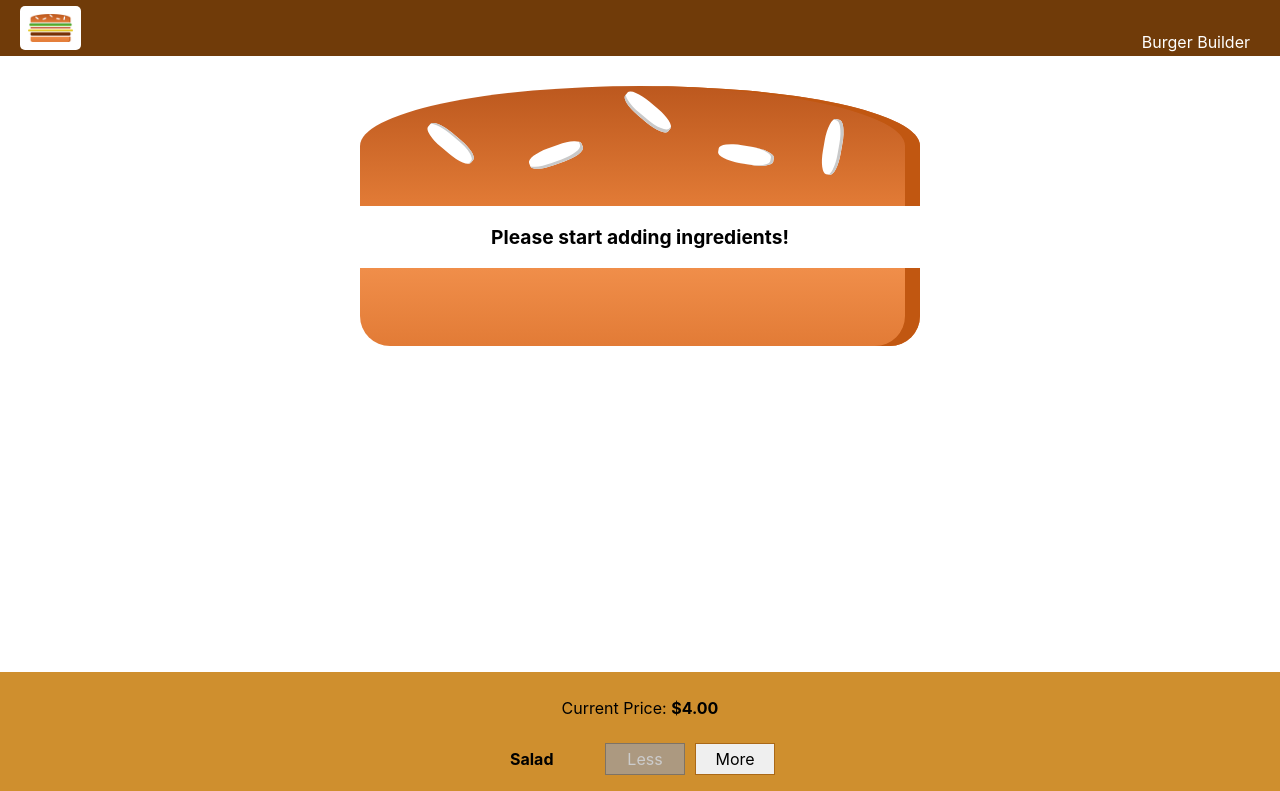
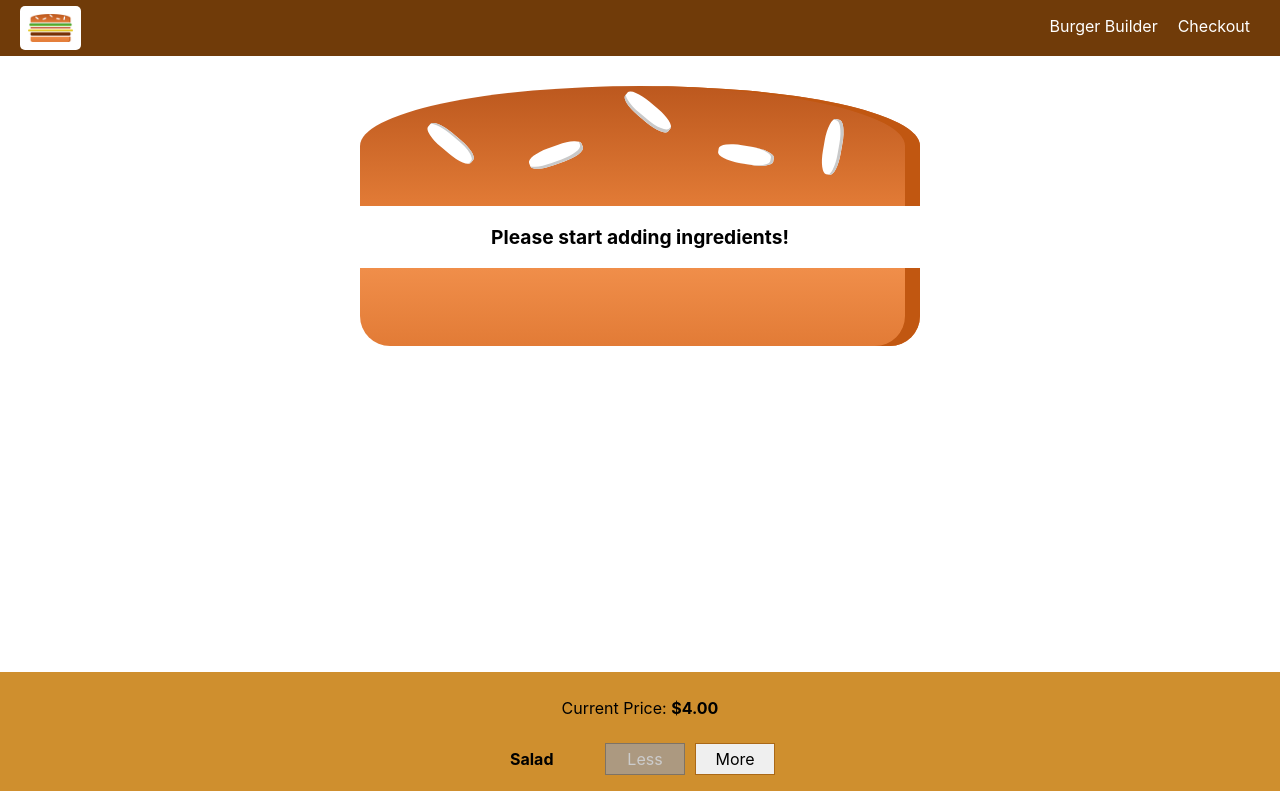
Before and after one commit to Bluestone47/burger-builder, a React (Create React App) app: page / in a window 1280 px wide. Shown: the top 791 px of the page. Built offline with nearby package versions, Linux system fonts and the light colour scheme.

Commit message:
fix navigation items css

```diff
--- a/src/components/Navigation/NavigationItems/NavigationItem/NavigationItem.module.css
+++ b/src/components/Navigation/NavigationItems/NavigationItem/NavigationItem.module.css
@@ -8,7 +8,7 @@
 .NavigationItem a {
   color: #8F5C2C;
   text-decoration: none;
-  height: 100%;
+  width: 100%;
   box-sizing: border-box;
   display: block;
 }
--- a/src/components/Navigation/NavigationItems/NavigationItems.js
+++ b/src/components/Navigation/NavigationItems/NavigationItems.js
@@ -5,7 +5,7 @@ import NavigationItem from './NavigationItem/NavigationItem';
 import classes from './NavigationItems.module.css';
 
 const navigationItems = (props) => (
-  <ul className={classes.navigationItems}>
+  <ul className={classes.NavigationItems}>
     <NavigationItem link='' active>Burger Builder</NavigationItem>
     <NavigationItem link=''>Checkout</NavigationItem>
   </ul>
```
Also changed, not shown: src/components/Navigation/SideDrawer/DrawerToggle/DrawerToggle.module.css (indentation only), src/components/Navigation/SideDrawer/SideDrawer.module.css (line endings or trailing spaces), src/components/UI/Button/Button.module.css (indentation only).
